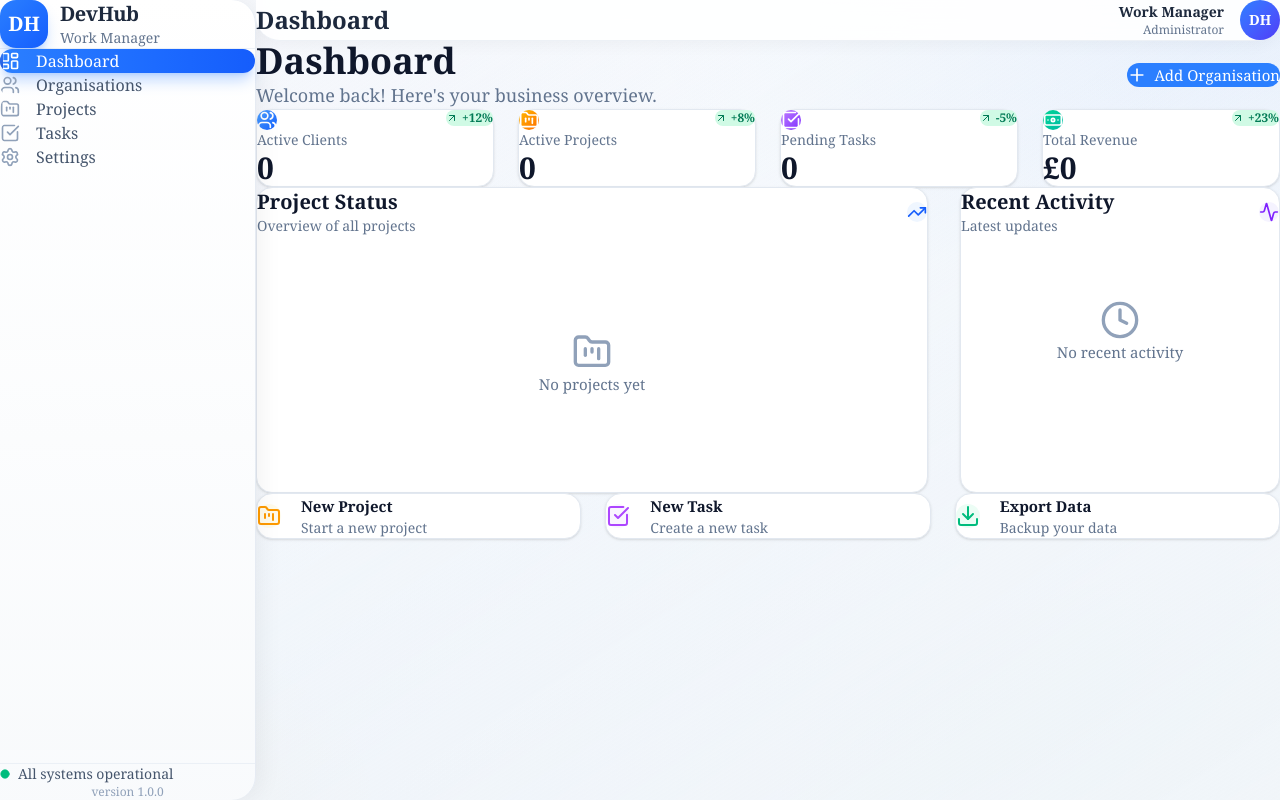
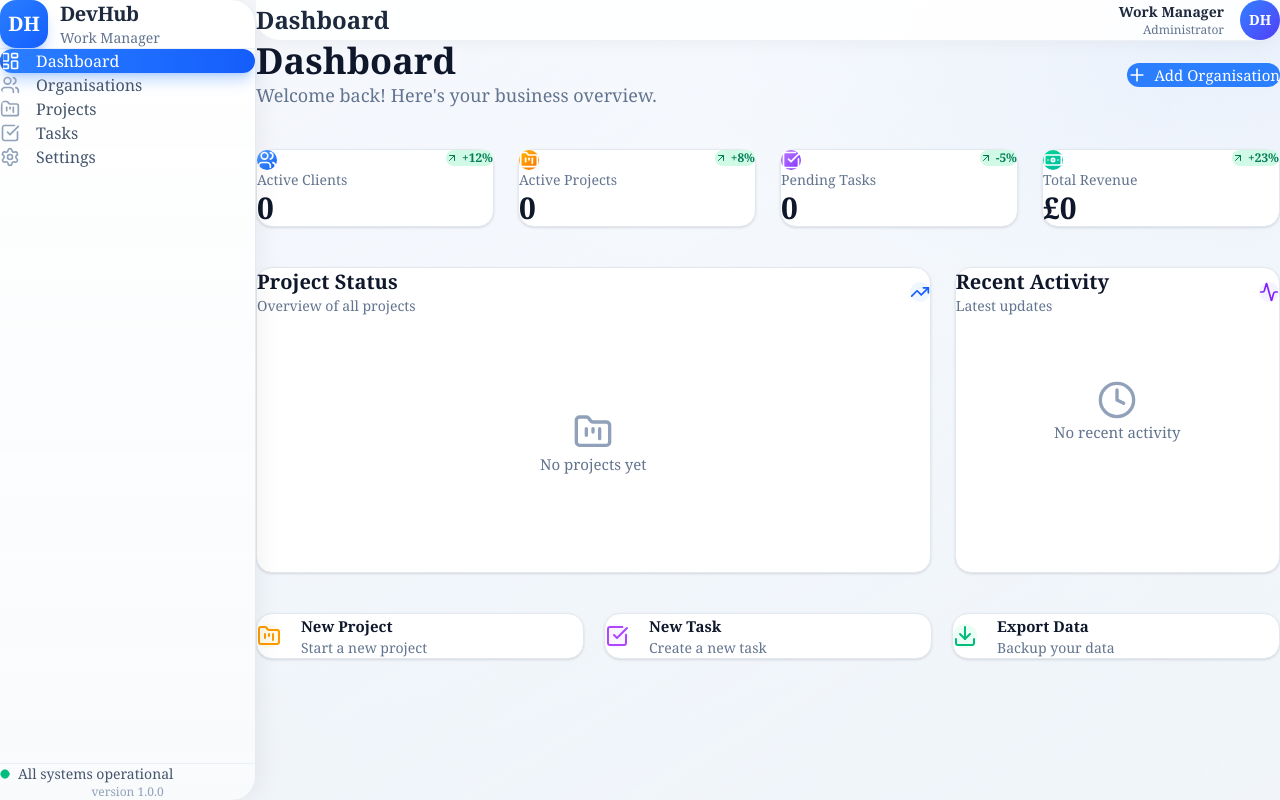
Before and after one commit to deanosmokesit/foster-design-workhub, a React (Vite) app: page /#/dashboard in a window 1280 px wide. Built offline with nearby package versions, Linux system fonts and the light colour scheme.

Commit message:
Fix complete dashboard spacing - proper gaps, padding, full-width layout

```diff
--- a/src/components/Layout.tsx
+++ b/src/components/Layout.tsx
@@ -62,7 +62,7 @@ export default function Layout() {
       </aside>
 
       <main className="flex-1 flex flex-col overflow-hidden">
-        <header className="header px-12 py-6 flex items-center justify-between">
+        <header className="header px-8 lg:px-10 py-5 flex items-center justify-between">
           <div className="flex items-center gap-6">
             <h2 className="text-2xl font-bold text-slate-800">
               {navigation.find(item => item.path === location.pathname)?.name || 'DevHub'}
@@ -79,8 +79,8 @@ export default function Layout() {
           </div>
         </header>
 
-        <div className="flex-1 overflow-y-auto px-12 py-8">
-          <div className="max-w-[1400px] mx-auto space-y-10">
+        <div className="flex-1 overflow-y-auto p-8 lg:p-10">
+          <div className="w-full">
             <Outlet />
           </div>
         </div>
--- a/src/pages/Dashboard.tsx
+++ b/src/pages/Dashboard.tsx
@@ -112,7 +112,8 @@ export default function Dashboard() {
   ];
 
   return (
-    <div className="space-y-8">
+    <div className="flex flex-col w-full gap-10">
+      {/* Header Row */}
       <div className="flex flex-col sm:flex-row sm:items-center sm:justify-between gap-6">
         <div>
           <h1 className="text-4xl font-bold text-slate-900">Dashboard</h1>
@@ -127,6 +128,7 @@ export default function Dashboard() {
         </Link>
       </div>
 
+      {/* Stats Cards Row - 4 columns, 24px gap */}
       <div className="grid grid-cols-1 sm:grid-cols-2 lg:grid-cols-4 gap-6">
         {statCards.map((card, index) => (
           <Link
@@ -151,7 +153,8 @@ export default function Dashboard() {
         ))}
       </div>
 
-      <div className="grid grid-cols-1 lg:grid-cols-3 gap-8">
+      {/* Main Content Row - 2 columns, 24px gap */}
+      <div className="grid grid-cols-1 lg:grid-cols-3 gap-6">
         <div className="lg:col-span-2 bg-white rounded-2xl p-8 shadow-sm border border-slate-200">
           <div className="flex items-center justify-between mb-6">
             <div>
@@ -221,7 +224,8 @@ export default function Dashboard() {
         </div>
       </div>
 
-      <div className="grid grid-cols-1 sm:grid-cols-3 gap-6">
+      {/* Action Buttons Row - 3 columns, 20px gap */}
+      <div className="grid grid-cols-1 sm:grid-cols-3 gap-5">
         <Link to="/projects" className="bg-white rounded-2xl p-6 shadow-sm border border-slate-200 hover:shadow-md transition-shadow flex items-center gap-5">
           <div className="p-4 bg-amber-50 rounded-xl shrink-0">
             <FolderKanban className="w-6 h-6 text-amber-500" />
```
